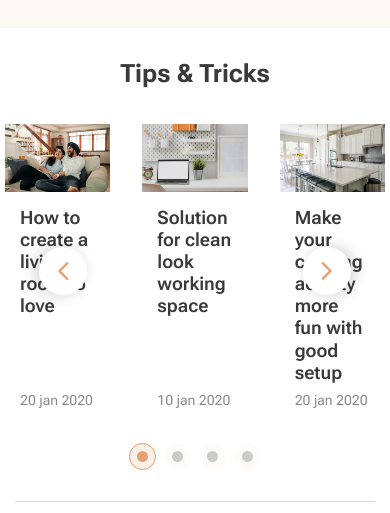
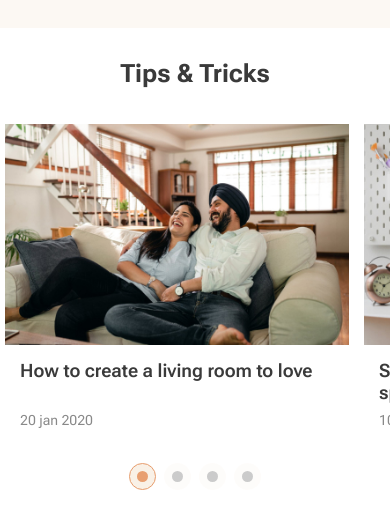
Before and after one commit to Aandi1989/FurnitureShop, a plain HTML site: page index.html in a window 390 px wide. Shown: the part 4503-5016 px from the top of the page. Drawn offline with nearby package versions, Linux system fonts and the light colour scheme; files whose address does not match are found by name.

Commit message:
tips block completed

```diff
--- a/script/index.js
+++ b/script/index.js
@@ -565,8 +565,8 @@ if(document.querySelector('.sliderTips__body')){
     new Swiper('.sliderTips__body', {
         observer:true,
         observeParents:true,
-        slidesPerView:3,
-        spaceBetween:32,
+        slidesPerView:1.1,
+        spaceBetween:15,
         speed:800,
         loop:true,
         watchOverflow:true,
@@ -579,6 +579,18 @@ if(document.querySelector('.sliderTips__body')){
         navigation:{
             nextEl:'.sliderTips .sliderArrow_next',
             prevEl:'.sliderTips .sliderArrow_prev',
+        },
+        breakpoints:{
+        // when window width is >= 768px
+        768:{
+            slidesPerView:2,
+            spaceBetween:20
+        },
+        // when window width is >= 992px
+        990:{
+            slidesPerView:3,
+            spaceBetween:32
+        }
         }
     });
 }
--- a/styles/styles.scss
+++ b/styles/styles.scss
@@ -1262,7 +1262,7 @@ body{
   }
   // .sliderTips__arrows
   &__arrows {
-    // pointer-events: none;
+    pointer-events: none;
     position: absolute;
     top: 45%;
     transform: translate(0px, -50%);
@@ -1273,6 +1273,9 @@ body{
     @media (min-width: $md1){
       left: -32px;
       width: calc(100% + 67px);
+    }
+    @media(max-width:$md3){
+      display: none;
     }
   }
 }
```
Also changed, not shown: styles/style.css, styles/styles.css, 2 other files.
